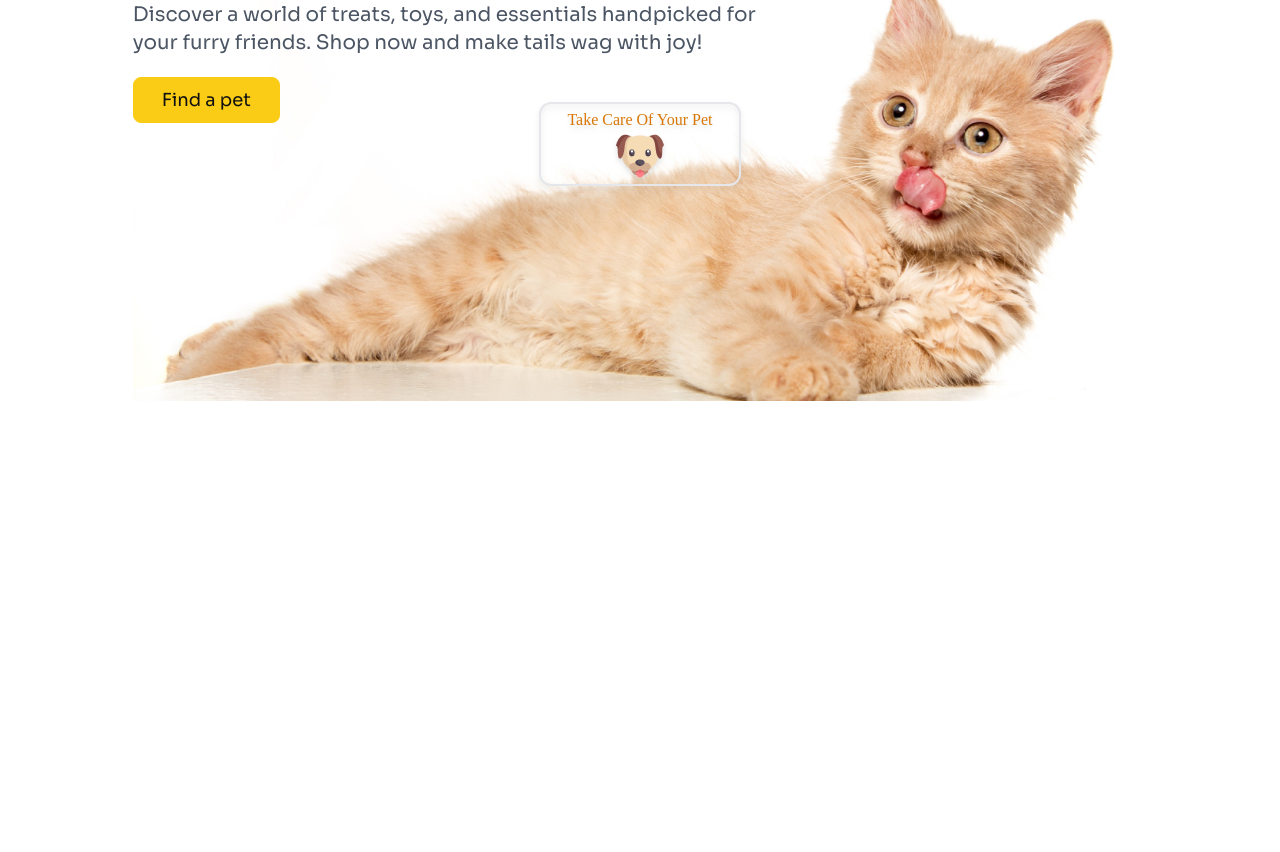
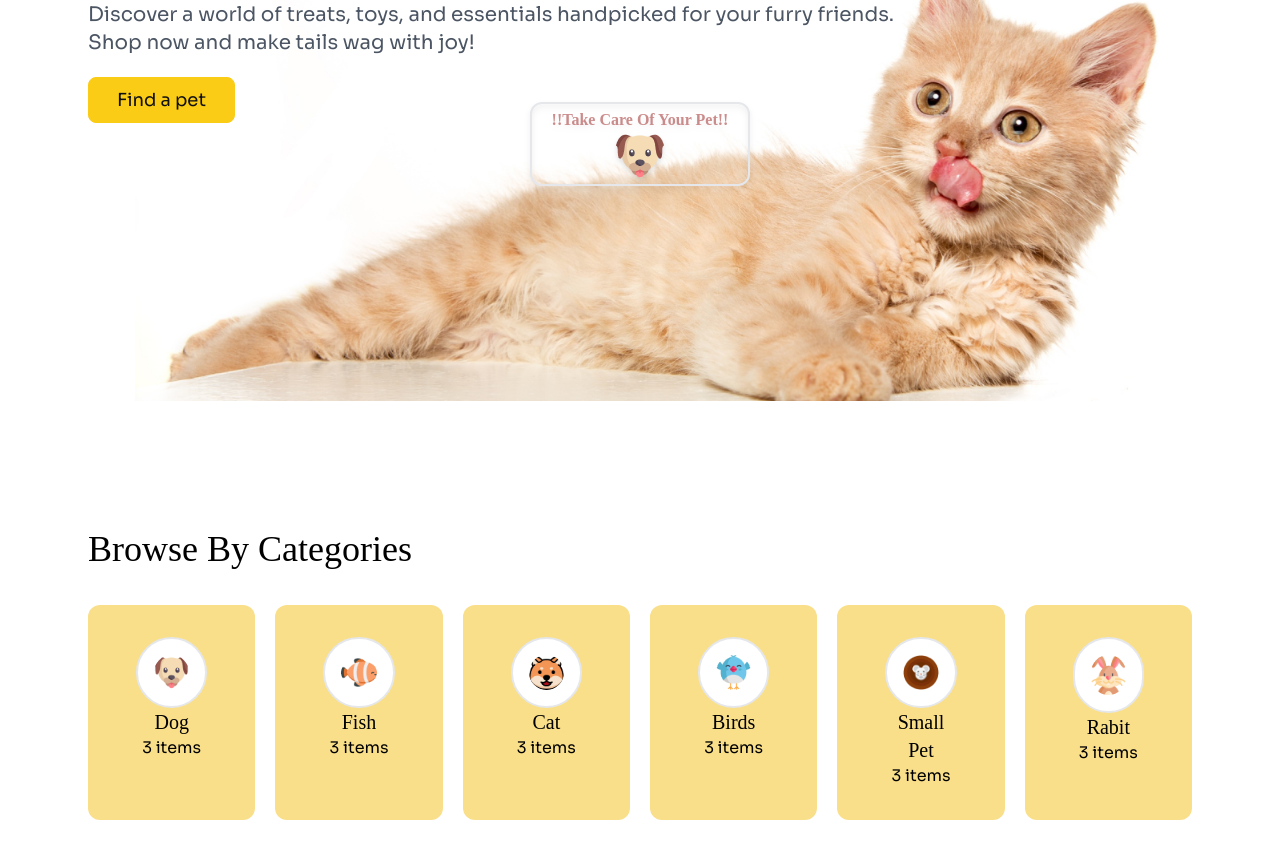
Before and after one commit to yasir-8arafat/ya-ph-assinment-3, a plain HTML site: page index.html in a window 1280 px wide. Shown: the part 343-1195 px from the top of the page. Before the commit the page ends 800 px from the top, so only its background shows below. Drawn offline with nearby package versions, Linux system fonts and the light colour scheme; a web font is replaced by a local one.

Commit message:
Browsing section done

```diff
--- a/index.html
+++ b/index.html
@@ -39,7 +39,7 @@
     </style>
 </head>
 
-<body class="sora-font w-[98%] md:w-[95%] lg:w-[83%] mx-auto px-4 md:px-6 py-4 md:py-8">
+<body class="sora-font w-[98%] md:w-[95%] lg:w-[90%] mx-auto px-4 md:px-6 py-4 md:py-8">
     <header>
         <nav class="flex items-center justify-between drop-shadow-md lg:drop-shadow-none bg-[#FFF9F4] pb-4 md:pb-0">
             <div class="flex items-center gap-2">
@@ -55,28 +55,68 @@
                 <i class="fa-regular fa-bell text-2xl animate-bounce"></i>
                 <i class="fa-solid fa-magnifying-glass text-2xl"></i>
                 <button class="text-lg text-[#111111] px-7 py-2 border rounded-lg border-yellow-400">Login</button>
-                <button class="text-lg text-[#111111] px-7 py-2 border rounded-lg border-yellow-400 bg-yellow-400">Register</button>
+                <button
+                    class="text-lg text-[#111111] px-7 py-2 border rounded-lg border-yellow-400 bg-yellow-400">Register</button>
             </div>
             <div class="lg:hidden">
-                <i class="fa-solid fa-bars text-5xl"></i>
+                <i class="fa-solid fa-bars text-4xl"></i>
             </div>
         </nav>
         <hr class="lg:hidden border-4">
         <!-- banner section start -->
-        <section style="background-image:url(./c1-assets/cat-big.png)" class="mt-16 bg-no-repeat bg-right-bottom bg-contain h-[400px] lg:h-[600px]">
-            <div class="space-y-5 w-[90%] md:w-[65%]">
-                <h2 class="adlam-font text-3xl md:text-5xl lg:text-6xl text-[#111111]">Pamper Your Pet,<br> Because They Deserve<br>the Bes</h2>
-                <p class="text-base lg:text-xl text-gray-600">Discover a world of treats, toys, and essentials handpicked for your furry friends. Shop now and make tails wag with joy!</p>
-                <button class="text-lg text-[#111111] px-7 py-2 border rounded-lg border-yellow-400 bg-yellow-400">Find a pet</button>
+        <section style="background-image:url(./c1-assets/cat-big.png)"
+            class="mt-16 bg-no-repeat bg-right-bottom bg-contain h-[400px] lg:h-[600px]">
+            <div class="space-y-5 w-[90%] md:w-[75%]">
+                <h2 class="adlam-font text-3xl md:text-5xl lg:text-6xl text-[#111111]">Pamper Your Pet,<br> Because They
+                    Deserve<br>the Bes</h2>
+                <p class="text-base lg:text-xl text-gray-600">Discover a world of treats, toys, and essentials
+                    handpicked for your furry friends. Shop now and make tails wag with joy!</p>
+                <button class="text-lg text-[#111111] px-7 py-2 border rounded-lg border-yellow-400 bg-yellow-400">Find
+                    a pet</button>
             </div>
             <div class="border-2 rounded-xl p-1 drop-shadow-md animate-bounce w-[50%] md:w-[35] lg:w-[20%] mx-auto">
-                <p class="text-center text-amber-600 adlam-font">Take Care Of Your Pet </p>
+                <p class="text-center text-red-800 font-bold animate-pulse adlam-font">!!Take Care Of Your Pet!! </p>
                 <img class="animate-spin mx-auto" src="c1-assets/dog-cartoon.png" alt="">
             </div>
         </section>
     </header>
     <main>
-
+        <!-- browsing section start -->
+        <section class="mt-32 space-y-9">
+            <h2 class="adlam-font text-4xl">Browse By Categories</h2>
+            <div class="grid grid-cols-2 lg:grid-cols-6 gap-5">
+                <div class="bg-[#F9DF8A] px-12 py-8 rounded-xl">
+                    <img class="border-2 bg-white p-4 rounded-full mx-auto" src="c1-assets/dog-cartoon.png" alt="">
+                    <h3 class="text-center adlam-font text-xl text-[#000000]">Dog</h3>
+                    <p class="text-center text-base text-[#000000]">3 items</p>
+                </div>
+                <div class="bg-[#F9DF8A] px-12 py-8 rounded-xl">
+                    <img class="border-2 bg-white p-4 rounded-full mx-auto" src="c1-assets/fish-cartoon.png" alt="">
+                    <h3 class="text-center adlam-font text-xl text-[#000000]">Fish</h3>
+                    <p class="text-center text-base text-[#000000]">3 items</p>
+                </div>
+                <div class="bg-[#F9DF8A] px-12 py-8 rounded-xl">
+                    <img class="border-2 bg-white p-4 rounded-full mx-auto" src="c1-assets/cat-cartoon.png" alt="">
+                    <h3 class="text-center adlam-font text-xl text-[#000000]">Cat</h3>
+                    <p class="text-center text-base text-[#000000]">3 items</p>
+                </div>
+                <div class="bg-[#F9DF8A] px-12 py-8 rounded-xl">
+                    <img class="border-2 bg-white p-4 rounded-full mx-auto" src="c1-assets/bird-cartoon.png" alt="">
+                    <h3 class="text-center adlam-font text-xl text-[#000000]">Birds</h3>
+                    <p class="text-center text-base text-[#000000]">3 items</p>
+                </div>
+                <div class="bg-[#F9DF8A] px-12 py-8 rounded-xl">
+                    <img class="border-2 bg-white p-4 rounded-full mx-auto" src="c1-assets/mouse-cartoon.png" alt="">
+                    <h3 class="text-center adlam-font text-xl text-[#000000]">Small Pet</h3>
+                    <p class="text-center text-base text-[#000000]">3 items</p>
+                </div>
+                <div class="bg-[#F9DF8A] px-12 py-8 rounded-xl">
+                    <img class="border-2 bg-white p-4 rounded-full mx-auto" src="c1-assets/rabbit-cartoon.png" alt="">
+                    <h3 class="text-center adlam-font text-xl text-[#000000]">Rabit</h3>
+                    <p class="text-center text-base text-[#000000]">3 items</p>
+                </div>
+            </div>
+        </section>
     </main>
     <footer>
 
```
